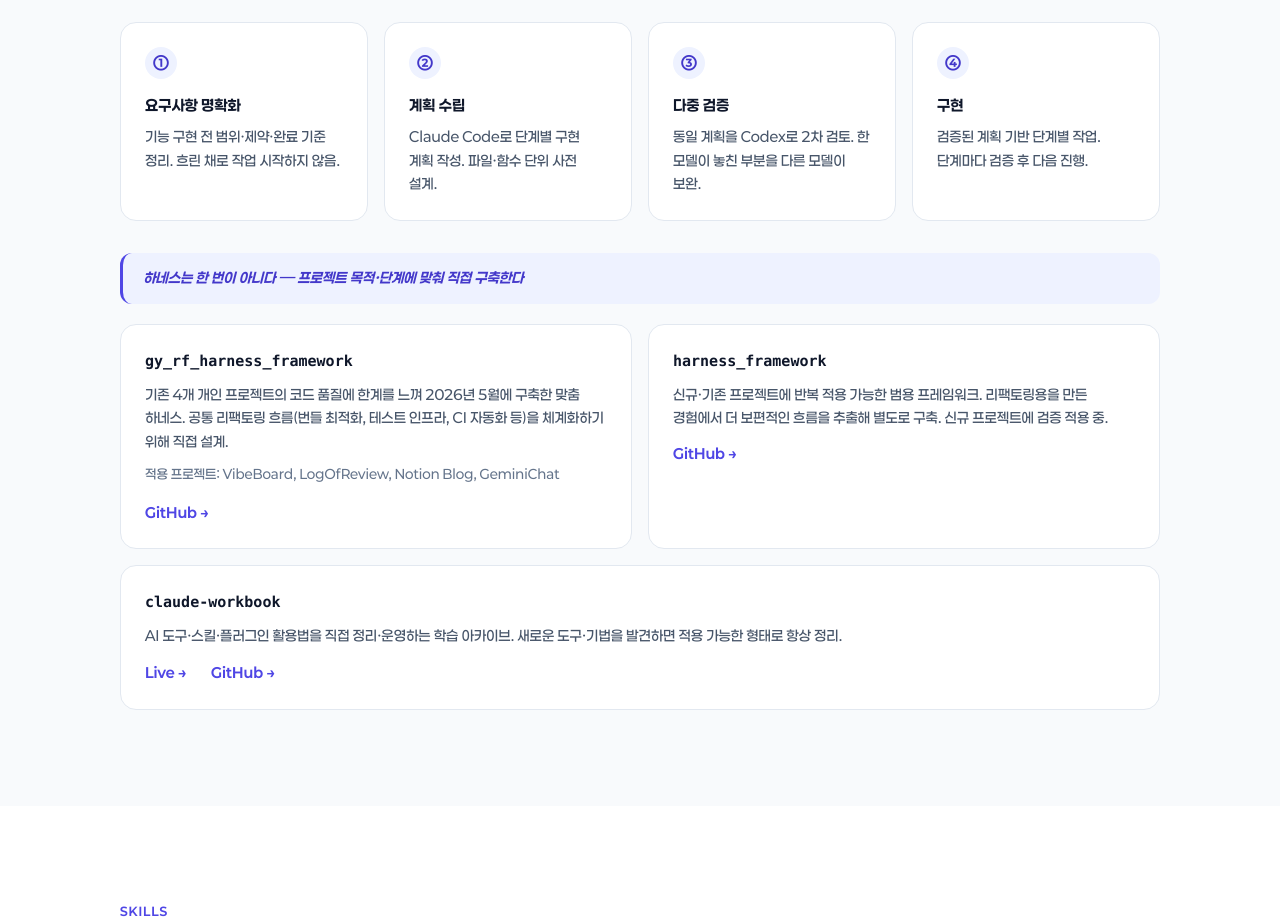
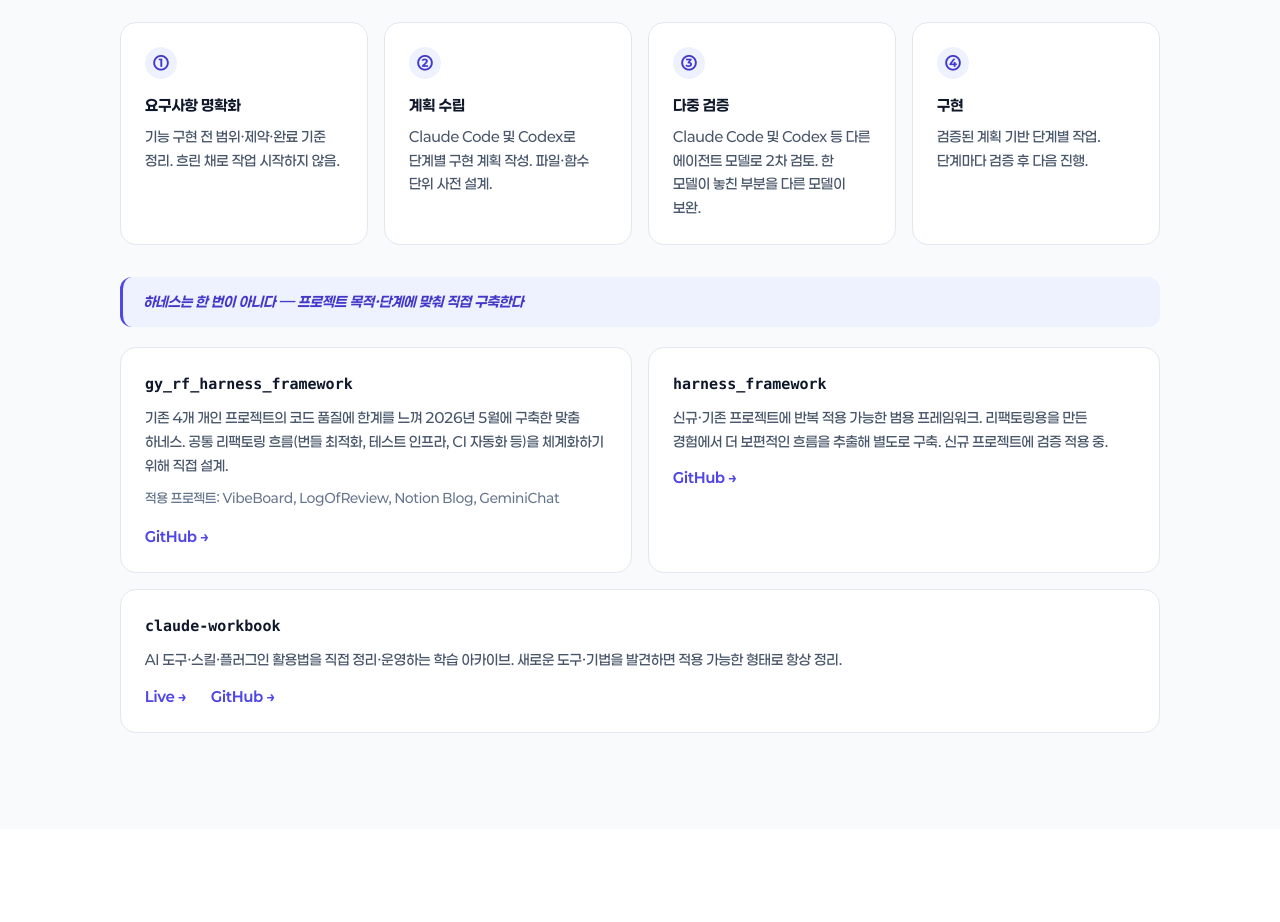
Before and after one commit to guiyoung2/resume, a Next.js app: page / in a window 1280 px wide. Shown: the part 1900-2822 px from the top of the page. Built offline with nearby package versions, Linux system fonts and the light colour scheme.

Commit message:
fix. AI 워크플로우 계획 수립·다중 검증 설명 수정

```diff
--- a/src/app/data/workflow.ts
+++ b/src/app/data/workflow.ts
@@ -12,12 +12,12 @@ export const workflowSteps: WorkflowStep[] = [
   {
     step: "②",
     title: "계획 수립",
-    description: "Claude Code로 단계별 구현 계획 작성. 파일·함수 단위 사전 설계.",
+    description: "Claude Code 및 Codex로 단계별 구현 계획 작성. 파일·함수 단위 사전 설계.",
   },
   {
     step: "③",
     title: "다중 검증",
-    description: "동일 계획을 Codex로 2차 검토. 한 모델이 놓친 부분을 다른 모델이 보완.",
+    description: "Claude Code 및 Codex 등 다른 에이전트 모델로 2차 검토. 한 모델이 놓친 부분을 다른 모델이 보완.",
   },
   {
     step: "④",
```
